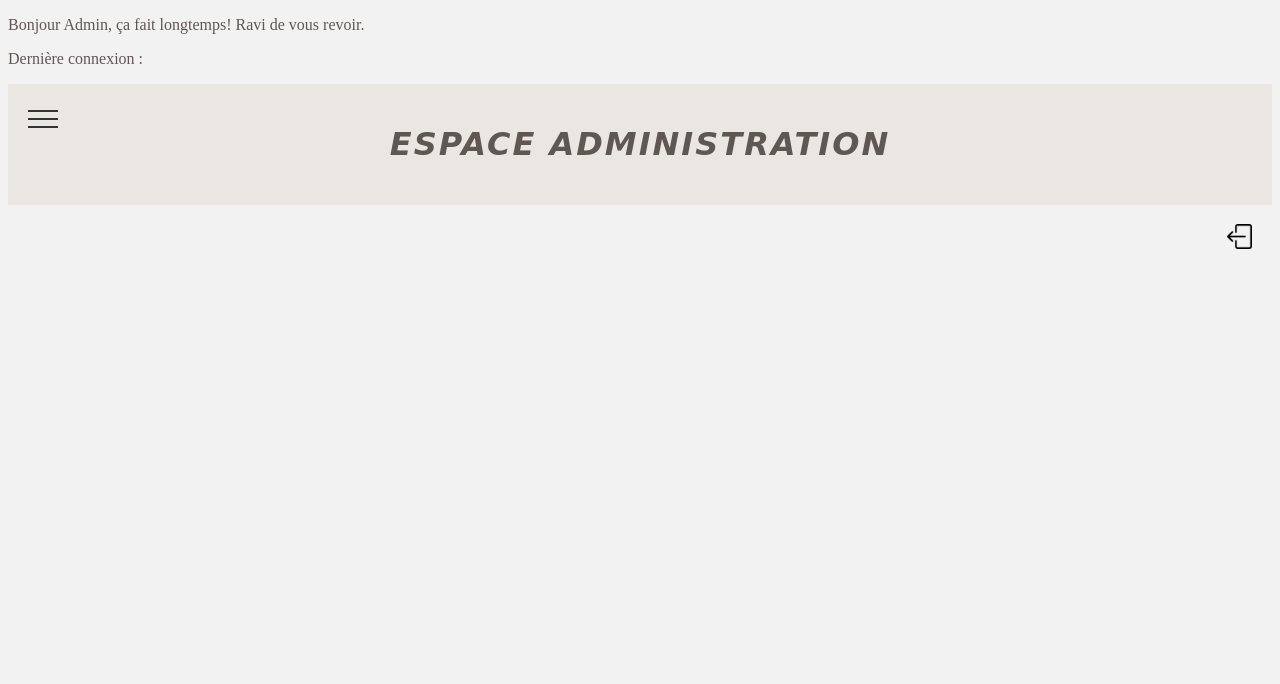
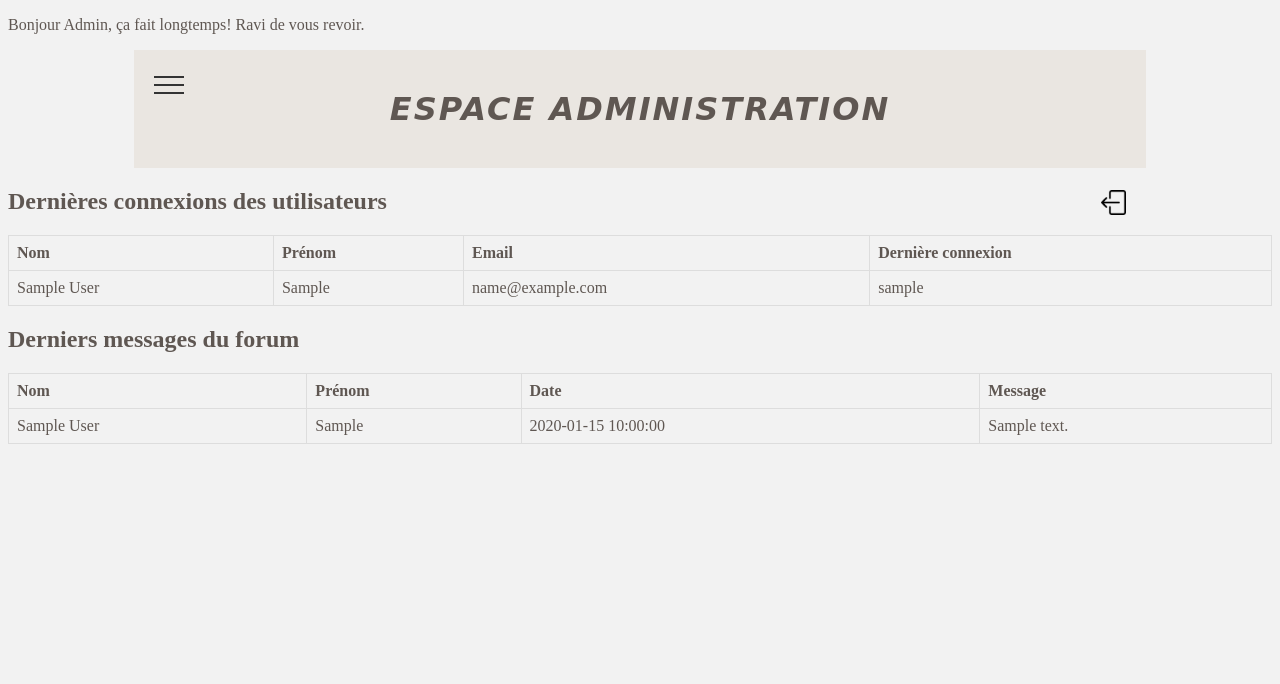
Before and after one commit to Marwa-zag/CY-Traffic-Laws, a PHP site: page /admin_home.php in a window 1280 px wide. Shown: the top 684 px of the page. Run offline with PHP 8.4, Linux system fonts and the light colour scheme; the visitor is signed in with stand-in values (Sample User, id 1); tables that the repository leaves empty or names only in its code hold one stand-in row (values such as "Sample post").

Commit message:
Add files via upload

```diff
--- a/admin_home.php
+++ b/admin_home.php
@@ -1,13 +1,3 @@
-<!DOCTYPE html>
-<html lang="fr">
-<head>
-    <meta charset="UTF-8">
-    <meta name="viewport" content="width=device-width, initial-scale=1.0">
-    <title>Administration - CY Traffic Laws</title>
-    <link rel="stylesheet" href="admin_style.css">
-</head>
-<body>
-
 <?php
 session_start();
 
@@ -19,13 +9,43 @@ if (!isset($_SESSION['is_admin']) || !$_SESSION['is_admin']) {
     header("Location: projet.html");
     exit();
 }
+
+include('config.php');
+
+// Récupérer les 10 dernières connexions des utilisateurs
+$query_last_logins = "SELECT nom, prenom, email, last_login FROM users ORDER BY last_login DESC LIMIT 10";
+$result_last_logins = mysqli_query($conn, $query_last_logins);
+
+if (!$result_last_logins) {
+    die("Erreur lors de l'exécution de la requête: " . mysqli_error($conn));
+}
+
+// Récupérer les 10 derniers messages du forum
+$query_last_messages = "SELECT forum_posts.content, forum_posts.created_at, users.nom, users.prenom
+                        FROM forum_posts
+                        JOIN users ON forum_posts.user_id = users.id
+                        ORDER BY forum_posts.created_at DESC LIMIT 10";
+$result_last_messages = mysqli_query($conn, $query_last_messages);
+
+if (!$result_last_messages) {
+    die("Erreur lors de l'exécution de la requête: " . mysqli_error($conn));
+}
 ?>
+
+<!DOCTYPE html>
+<html lang="fr">
+<head>
+    <meta charset="UTF-8">
+    <meta name="viewport" content="width=device-width, initial-scale=1.0">
+    <title>Administration - CY Traffic Laws</title>
+    <link rel="stylesheet" href="admin_style.css">
+</head>
+<body>
 
 <div id="welcome-message">
     <?php
     if (isset($_SESSION['is_admin']) && $_SESSION['is_admin']) {
         echo "<p>Bonjour Admin, ça fait longtemps! Ravi de vous revoir.</p>";
-        echo "<p>Dernière connexion : " . (isset($_SESSION['last_login']) ? $_SESSION['last_login'] : '') . "</p>";
     }
     ?>
 </div>
@@ -55,6 +75,47 @@ if (!isset($_SESSION['is_admin']) || !$_SESSION['is_admin']) {
     </header>
 </div>
 
+<div class="content">
+    <section class="last-logins">
+        <h2>Dernières connexions des utilisateurs</h2>
+        <table>
+            <tr>
+                <th>Nom</th>
+                <th>Prénom</th>
+                <th>Email</th>
+                <th>Dernière connexion</th>
+            </tr>
+            <?php while ($row = mysqli_fetch_assoc($result_last_logins)) : ?>
+                <tr>
+                    <td><?php echo htmlspecialchars($row['nom']); ?></td>
+                    <td><?php echo htmlspecialchars($row['prenom']); ?></td>
+                    <td><?php echo htmlspecialchars($row['email']); ?></td>
+                    <td><?php echo htmlspecialchars($row['last_login']); ?></td>
+                </tr>
+            <?php endwhile; ?>
+        </table>
+    </section>
+
+    <section class="last-messages">
+        <h2>Derniers messages du forum</h2>
+        <table>
+            <tr>
+                <th>Nom</th>
+                <th>Prénom</th>
+                <th>Date</th>
+                <th>Message</th>
+            </tr>
+            <?php while ($row = mysqli_fetch_assoc($result_last_messages)) : ?>
+                <tr>
+                    <td><?php echo htmlspecialchars($row['nom']); ?></td>
+                    <td><?php echo htmlspecialchars($row['prenom']); ?></td>
+                    <td><?php echo htmlspecialchars($row['created_at']); ?></td>
+                    <td><?php echo htmlspecialchars($row['content']); ?></td>
+                </tr>
+            <?php endwhile; ?>
+        </table>
+    </section>
+</div>
 
 <footer class="footer">
     <div class="container">
--- a/admin_style.css
+++ b/admin_style.css
@@ -152,3 +152,36 @@ body {
     height: auto;
     cursor: pointer;
 }
+.container {
+    width: 80%;
+    margin: 0 auto;
+}
+
+.header__title {
+    text-align: center;
+    margin: 20px 0;
+}
+
+table {
+    width: 100%;
+    border-collapse: collapse;
+    margin-bottom: 20px;
+}
+
+table, th, td {
+    border: 1px solid #ddd;
+}
+
+th, td {
+    padding: 8px;
+    text-align: left;
+}
+
+th {
+    background-color: #f2f2f2;
+}
+
+.section h2 {
+    text-align: center;
+    margin-top: 20px;
+}
--- /dev/null
+++ b/config.php
@@ -0,0 +1,15 @@
+<?php
+// Informations de connexion à la base de données
+$servername = "localhost";
+$db_username = "root";
+$db_password = "root";
+$database = "projet_info";
+
+// Connexion à la base de données
+$conn = new mysqli($servername, $db_username, $db_password, $database);
+
+// Vérifier la connexion
+if ($conn->connect_error) {
+    die("Erreur de connexion à la base de données : " . htmlspecialchars($conn->connect_error));
+}
+?>
```
Also changed, not shown: calendar_style.css (added, +68 -0 lines), check_aut.php (added, +7 -0 lines), admin_users.php (line endings or trailing spaces), 3 other files.
